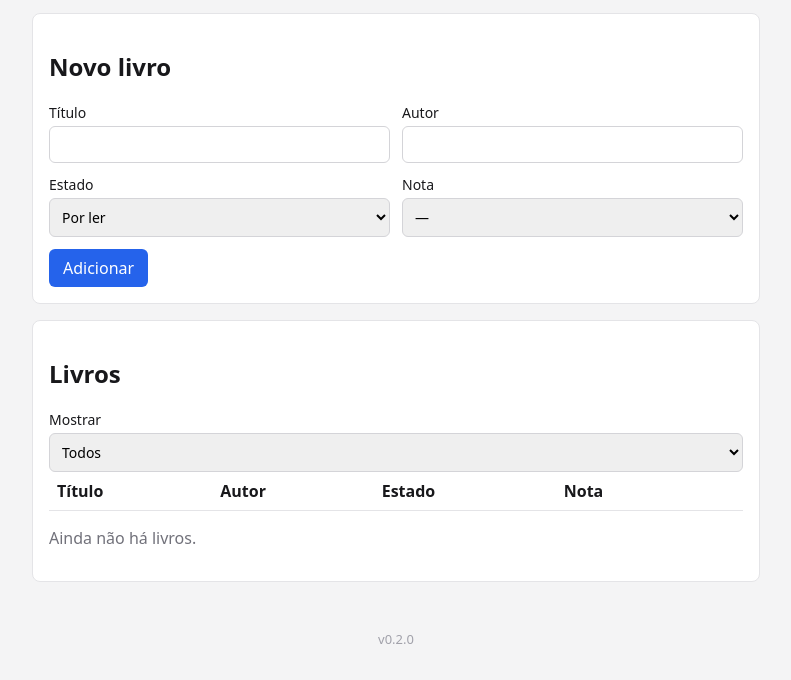
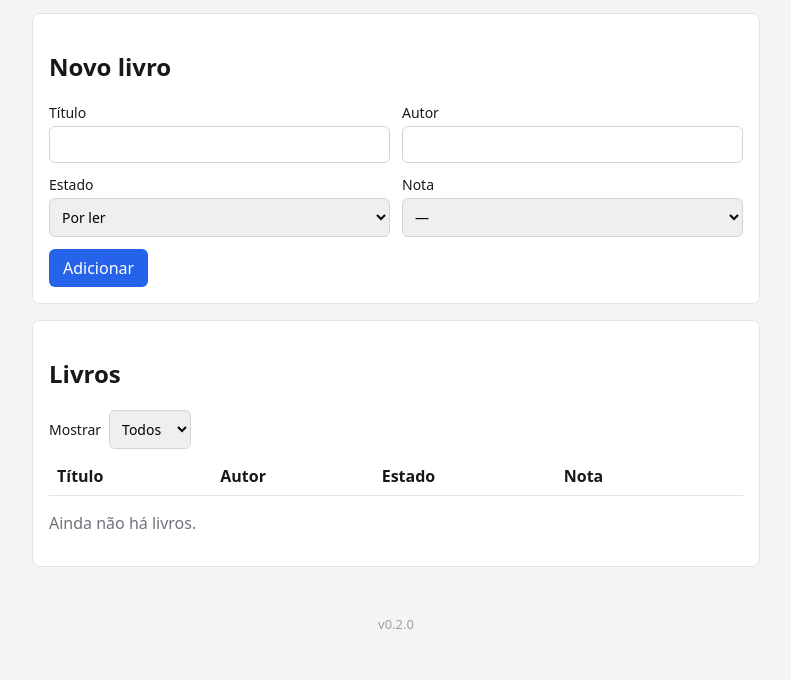
Before and after one commit to icdev23/git-class-pages, a plain HTML site: page index.html in a window 1280 px wide. Shown: the part 120-800 px from the top of the page, without its empty margins (244-1035 px from the left). Drawn offline with Linux system fonts and the light colour scheme.

Commit message:
feat: filter book list by status

```diff
--- a/app.js
+++ b/app.js
@@ -34,6 +34,7 @@ const cancelBtn = document.getElementById("cancel-btn");
 const list = document.getElementById("book-list");
 const empty = document.getElementById("empty");
 const count = document.getElementById("count");
+const filterInput = document.getElementById("filter");
 
 // --- Render ----------------------------------------------------------
 
@@ -55,7 +56,10 @@ function button(label, className, onClick) {
 function render() {
   list.replaceChildren();
 
-  for (const book of books) {
+  const filter = filterInput.value;
+  const visible = filter === "todos" ? books : books.filter((b) => b.status === filter);
+
+  for (const book of visible) {
     const tr = document.createElement("tr");
     tr.append(
       cell(book.title),
@@ -74,8 +78,8 @@ function render() {
     list.append(tr);
   }
 
-  empty.hidden = books.length > 0;
-  count.textContent = books.length ? `(${books.length})` : "";
+  empty.hidden = visible.length > 0;
+  count.textContent = books.length ? `(${visible.length} de ${books.length})` : "";
 }
 
 // --- Ações -----------------------------------------------------------
@@ -133,5 +137,6 @@ form.addEventListener("submit", (event) => {
 });
 
 cancelBtn.addEventListener("click", resetForm);
+filterInput.addEventListener("change", render);
 
 render();
--- a/style.css
+++ b/style.css
@@ -62,6 +62,8 @@ td.row-actions button { margin-left: 4px; }
 .count { color: #71717a; font-weight: normal; font-size: 16px; }
 .empty { color: #71717a; }
 
+.filter { flex-direction: row; align-items: center; gap: 8px; margin-bottom: 8px; }
+
 footer { color: #a1a1aa; font-size: 13px; text-align: center; }
 
 @media (max-width: 560px) {
```
